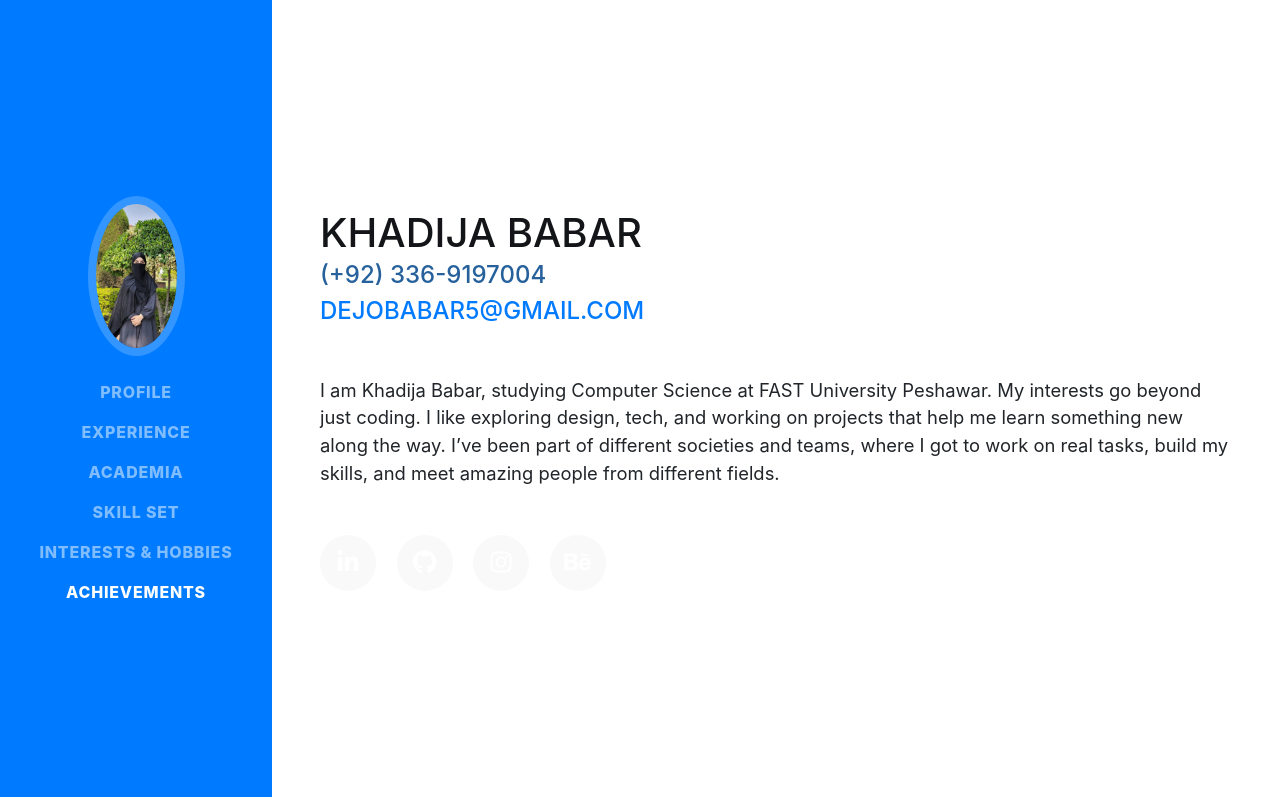
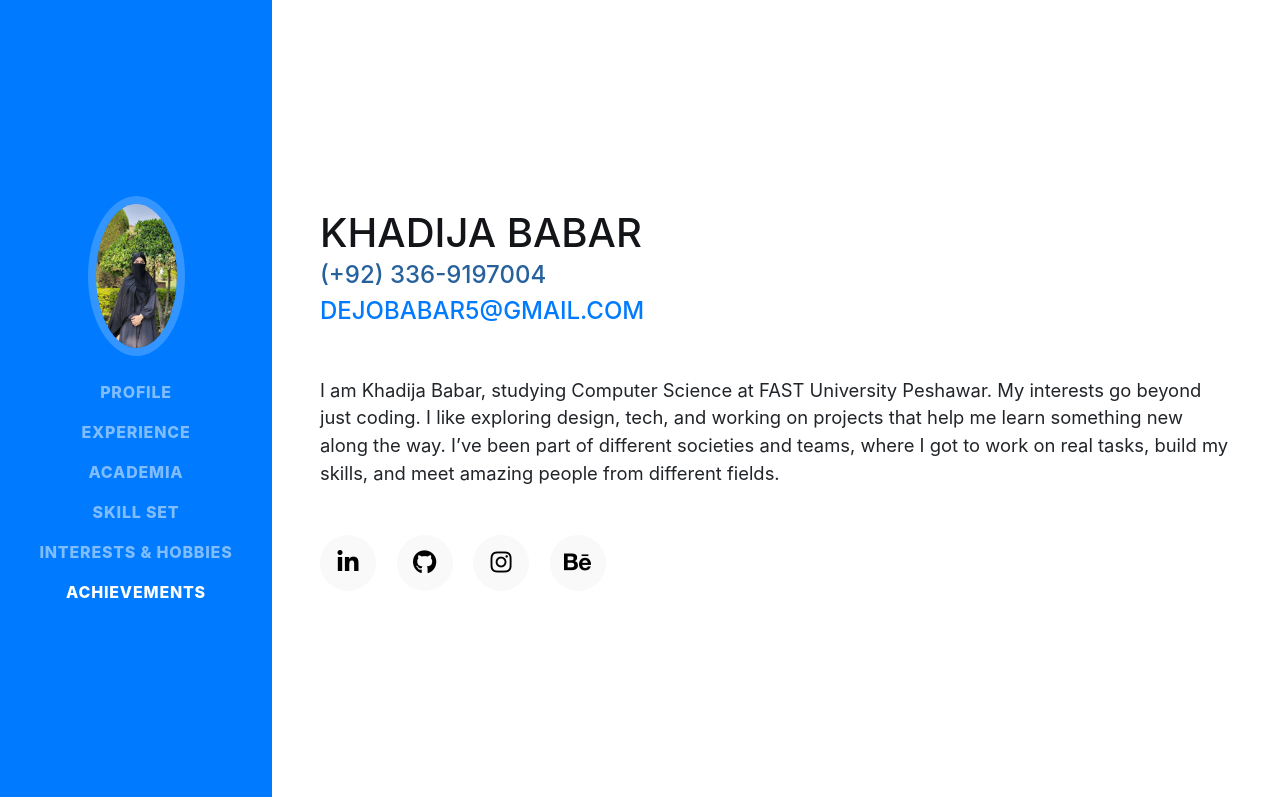
Before and after one commit to khadija-babar/khadija-babar, a website with bundled scripts: page index.html in a window 1280 px wide. Shown: the top 797 px of the page. Built offline with nearby package versions, Linux system fonts and the light colour scheme; a web font is replaced by a local one.

Commit message:
Update resume.css

```diff
--- a/css/resume.css
+++ b/css/resume.css
@@ -54,7 +54,7 @@ p.lead {
   height: 3.5rem;
   width: 3.5rem;
   background-color: #f9f9f9;
-  color: #fff !important;
+ color: #000 !important;
   border-radius: 100%;
   text-align: center;
   font-size: 1.5rem;
```
